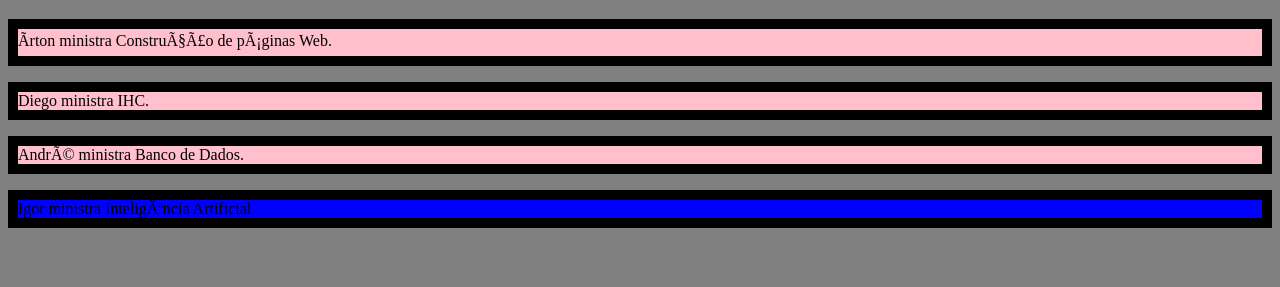
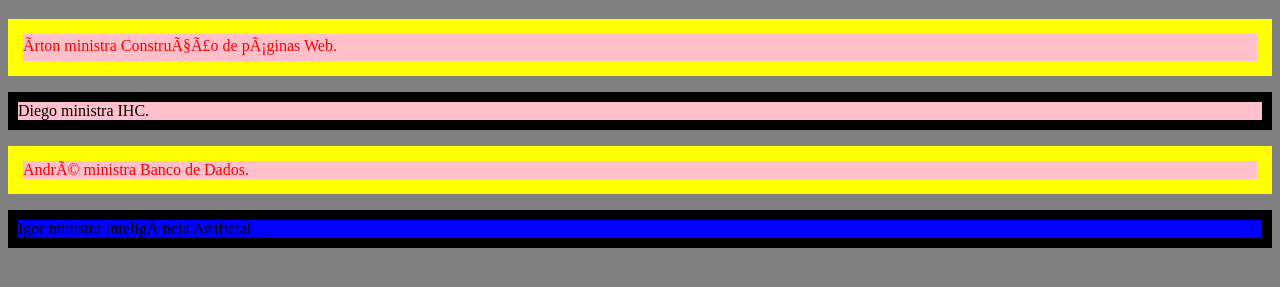
Before and after one commit to lucaskova/lucaskova.github.io, a plain HTML site: page Aula3.html in a window 1280 px wide. Shown: the part 61-348 px from the top of the page. Drawn offline with Linux system fonts and the light colour scheme.

Commit message:
finalizei o trabalho aula 3

```diff
--- a/Aula3.html
+++ b/Aula3.html
@@ -12,9 +12,9 @@
 
 
 	<h1>Professores</h1>
-	<p>Árton ministra Construção de páginas Web.</p>
+	<p class="professores">Árton ministra Construção de páginas Web.</p>
 	<p>Diego ministra IHC.</p>
-	<p>André ministra Banco de Dados.</p>
+	<p class="professores">André ministra Banco de Dados.</p>
 	<p id="Igor"> Igor ministra Inteligência Artificial</p>
 
 
--- a/Estilos.css
+++ b/Estilos.css
@@ -2,10 +2,17 @@ body {background-color: grey}
 h1{font-family: UBUNTU}
 p{
 	background-color: pink;
-    border: 10px solid black;
+    border: 10px solid    black;
 }
 #Igor{
-	background-color: blue;
+	background-color: blue ;
 }
 
-.professores {color: green;}
+.professores {
+
+	color: red;
+	border:15px solid yellow;
+}
+
+.imagem{background-image:url(http://www.2040motos.com/_content/cars/images/29/164929/001.jpg);
+}
```
